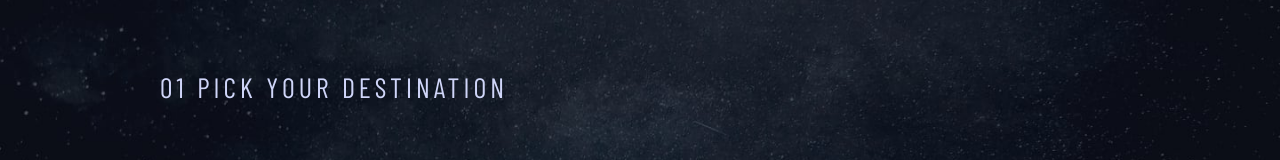
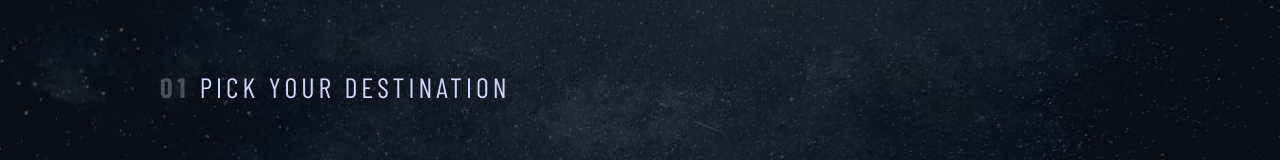
Before and after one commit to aminetiouk/space-tourism-website, a React (Vite) app: page /destination in a window 1280 px wide. Shown: the part 129-289 px from the top of the page. Built offline with nearby package versions, Linux system fonts and the light colour scheme; a web font is replaced by a local one.

Commit message:
style(destination): use reusable .title-number class for heading numbering

```diff
--- a/src/components/destination/Destination.tsx
+++ b/src/components/destination/Destination.tsx
@@ -77,12 +77,12 @@ export default function Destination() {
   const [currentIndex, setCurrentIndex] = useState(0);
   const currentDestination = destinations[currentIndex];
   const imageKey = currentDestination.images.webp.split('/').pop() ?? '';
-  console.log(imageKey)
+
   return (
     <PageWrapper>
       <div className="destination-page">
         <h1 className="text-preset-5">
-          <span>01</span> PICK YOUR DESTINATION
+          <span className='title-number'>01</span> PICK YOUR DESTINATION
         </h1>
 
         <DestinationCard
```
